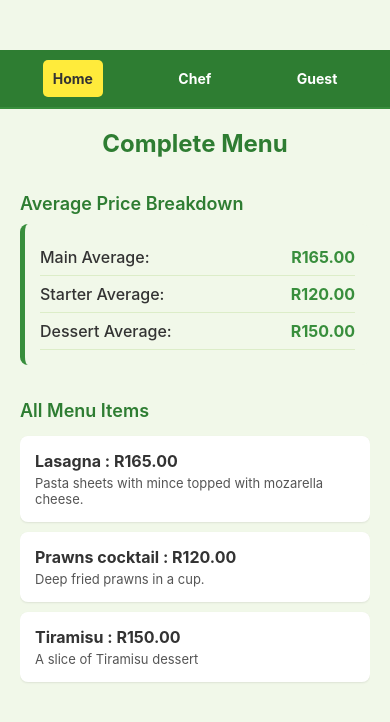
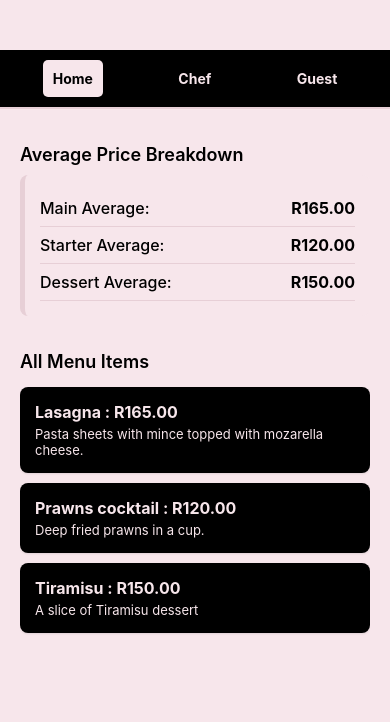
Before and after one commit to DeeNeoo/mobileMenu, a React Native app: screen / in a window 390 px wide. Shown: the top 722 px of the page. Built offline with nearby package versions, Linux system fonts and the light colour scheme.

Commit message:
changed the color of the app from shades of green to pink and black

```diff
--- a/App.tsx
+++ b/App.tsx
@@ -86,8 +86,6 @@ const HomeScreen: React.FC<HomeScreenProps> = ({ menuItems }) => {
 
     return (
         <View style={styles.container}>
-            <Text style={styles.header}>Complete Menu</Text>
-
             <Text style={styles.subHeader}>Average Price Breakdown</Text>
             <View style={styles.averageContainer}>
                 {Object.entries(averagePrices).map(([course, avgPrice]) => (
--- a/styles.ts
+++ b/styles.ts
@@ -1,20 +1,19 @@
 import { StyleSheet } from 'react-native';
 
 export const COLORS = {
-  PRIMARY_GREEN: '#2E7D32',       // Dark Green (Headers, Main Buttons)
-  ACCENT_GREEN: '#4CAF50',        // Medium Green (Highlight, Active States)
-  BACKGROUND_LIGHT: '#F1F8E9',    // Pale Beige-Green (Main Background)
-  SUCCESS_GREEN: '#388E3C',       // Success/Positive Action
-  ERROR_RED: '#D32F2F',           // Red (Errors, removal)
-  TEXT_DARK: '#333333',           // Dark Text
-  BORDER_LIGHT: '#BDBDBD',        // Light Gray Border
-  OVERLAY: 'rgba(255, 255, 255, 0.8)', // White Overlay
+  PRIMARY_BLACK: '#000000',
+  LIGHT_PINK: '#f7e6eb',
+  PASTEL_PINK: '#e7cfd6',
+  TEXT_PINK: '#f7e6eb',
+  TEXT_DARK: '#1a1a1a',
+  BORDER_LIGHT: '#d8c5cc',
+  OVERLAY: 'rgba(0, 0, 0, 0.1)',
 };
 
 export const styles = StyleSheet.create({
   safeArea: {
     flex: 1,
-        backgroundColor: COLORS.BACKGROUND_LIGHT,
+    backgroundColor: COLORS.LIGHT_PINK,
     paddingTop: 50,
   },
   container: {
@@ -25,7 +24,7 @@ export const styles = StyleSheet.create({
     fontSize: 24,
     fontWeight: 'bold',
     marginBottom: 20,
-        color: COLORS.PRIMARY_GREEN,
+    color: COLORS.PRIMARY_BLACK,
     textAlign: 'center',
   },
   subHeader: {
@@ -33,18 +32,18 @@ export const styles = StyleSheet.create({
     fontWeight: '600',
     marginTop: 15,
     marginBottom: 10,
-        color: COLORS.PRIMARY_GREEN,
+    color: COLORS.PRIMARY_BLACK,
   },
   cardContainer: {
     marginBottom: 20,
     padding: 15,
-        backgroundColor: '#fff',
+    backgroundColor: COLORS.PASTEL_PINK,
     borderRadius: 8,
     shadowColor: COLORS.TEXT_DARK,
     shadowOffset: { width: 0, height: 2 },
     shadowOpacity: 0.1,
     shadowRadius: 4,
-        elevation: 3
+    elevation: 3,
   },
   input: {
     borderWidth: 1,
@@ -54,35 +53,32 @@ export const styles = StyleSheet.create({
     marginBottom: 10,
     width: '100%',
     color: COLORS.TEXT_DARK,
-        backgroundColor: '#fff',
+    backgroundColor: COLORS.LIGHT_PINK,
   },
-    // NEW: Style for multiline description input
   descriptionInput: {
     height: 80,
     textAlignVertical: 'top',
     paddingTop: 10,
   },
   buttonContainer: {
-        backgroundColor: COLORS.ACCENT_GREEN,
+    backgroundColor: COLORS.PRIMARY_BLACK,
     padding: 12,
     borderRadius: 8,
     alignItems: 'center',
     marginBottom: 10,
   },
   buttonText: {
-        color: '#fff',
+    color: COLORS.LIGHT_PINK,
     fontWeight: 'bold',
     fontSize: 16,
   },
-
-    // --- ITEM LIST STYLES (UPDATED) ---
   itemContainer: {
     flexDirection: 'row',
     justifyContent: 'space-between',
     alignItems: 'center',
     padding: 15,
     marginVertical: 5,
-        backgroundColor: '#fff',
+    backgroundColor: COLORS.PRIMARY_BLACK,
     borderRadius: 8,
     shadowColor: COLORS.TEXT_DARK,
     shadowOffset: { width: 0, height: 1 },
@@ -96,66 +92,62 @@ export const styles = StyleSheet.create({
   },
   itemTitle: {
     fontSize: 16,
-        color: COLORS.TEXT_DARK,
+    color: COLORS.TEXT_PINK,
     fontWeight: 'bold',
   },
-    // NEW: Style for description text
   itemDescription: {
     fontSize: 13,
-        color: '#555',
+    color: COLORS.LIGHT_PINK,
     marginTop: 4,
   },
   removeButton: {
-        backgroundColor: COLORS.ERROR_RED,
+    backgroundColor: COLORS.PASTEL_PINK,
     paddingVertical: 6,
     paddingHorizontal: 10,
     borderRadius: 5,
     marginLeft: 10,
   },
   removeButtonText: {
-        color: '#fff',
+    color: COLORS.PRIMARY_BLACK,
     fontSize: 12,
     fontWeight: 'bold',
   },
   emptyListText: {
     textAlign: 'center',
     marginTop: 20,
-        color: COLORS.TEXT_DARK,
+    color: COLORS.PRIMARY_BLACK,
     fontSize: 16,
   },
 
-    // --- NEW STYLES FOR PICKER (Dropdown) ---
   pickerContainer: {
     borderWidth: 1,
     borderColor: COLORS.BORDER_LIGHT,
     borderRadius: 8,
     marginBottom: 10,
-        backgroundColor: '#fff',
-        overflow: 'hidden', // Ensures the picker respects the border radius
+    backgroundColor: COLORS.LIGHT_PINK,
   },
   pickerLabel: {
     fontSize: 14,
-        color: COLORS.TEXT_DARK,
+    color: COLORS.PRIMARY_BLACK,
     paddingHorizontal: 10,
     paddingTop: 5,
-        backgroundColor: '#f9f9f9',
+    backgroundColor: COLORS.PASTEL_PINK,
     fontWeight: '500',
   },
   picker: {
-        height: 40,
+    height: 50,
     width: '100%',
-        color: COLORS.TEXT_DARK,
-        backgroundColor: '#fff',
+    color: COLORS.PRIMARY_BLACK,
+    backgroundColor: COLORS.LIGHT_PINK,
   },
 
-    // --- NAVIGATION STYLES ---
   navContainer: {
     flexDirection: 'row',
     justifyContent: 'space-around',
     padding: 10,
-        backgroundColor: COLORS.PRIMARY_GREEN,
+    backgroundColor: COLORS.PRIMARY_BLACK,
     borderBottomWidth: 2,
-        borderBottomColor: COLORS.SUCCESS_GREEN,
+    borderBottomColor: COLORS.PASTEL_PINK,
   },
   navButton: {
     paddingVertical: 10,
@@ -163,50 +155,48 @@ export const styles = StyleSheet.create({
     borderRadius: 5,
   },
   activeNavButton: {
-        backgroundColor: '#FFEB3B',
+    backgroundColor: COLORS.LIGHT_PINK,
   },
   navText: {
-        color: '#fff',
+    color: COLORS.LIGHT_PINK,
     fontWeight: 'bold',
   },
   activeNavText: {
-        color: COLORS.TEXT_DARK,
+    color: COLORS.PRIMARY_BLACK,
     fontWeight: 'bold',
   },
 
-    // --- AVERAGE PRICE STYLES ---
   averageContainer: {
     marginBottom: 20,
     padding: 15,
-        backgroundColor: COLORS.BACKGROUND_LIGHT,
+    backgroundColor: COLORS.LIGHT_PINK,
     borderRadius: 8,
     borderLeftWidth: 5,
-        borderLeftColor: COLORS.SUCCESS_GREEN,
+    borderLeftColor: COLORS.PASTEL_PINK,
   },
   priceItem: {
     flexDirection: 'row',
     justifyContent: 'space-between',
     paddingVertical: 8,
     borderBottomWidth: 1,
-        borderBottomColor: '#dcedc8',
+    borderBottomColor: COLORS.PASTEL_PINK,
   },
   priceLabel: {
     fontSize: 16,
     fontWeight: '500',
-        color: COLORS.TEXT_DARK,
+    color: COLORS.PRIMARY_BLACK,
   },
   priceValue: {
     fontSize: 16,
     fontWeight: 'bold',
-        color: COLORS.SUCCESS_GREEN,
+    color: COLORS.PRIMARY_BLACK,
   },
   averageText: {
     fontSize: 14,
-        color: COLORS.TEXT_DARK,
+    color: COLORS.PRIMARY_BLACK,
     textAlign: 'center',
   },
 
-    // --- FILTERING UI STYLES ---
   filterContainer: {
     flexDirection: 'row',
     flexWrap: 'wrap',
@@ -220,19 +210,19 @@ export const styles = StyleSheet.create({
     paddingVertical: 8,
     paddingHorizontal: 15,
     borderRadius: 20,
-        backgroundColor: COLORS.BORDER_LIGHT,
+    backgroundColor: COLORS.PASTEL_PINK,
     marginRight: 8,
     marginBottom: 8,
   },
   filterText: {
-        color: COLORS.TEXT_DARK,
+    color: COLORS.PRIMARY_BLACK,
     fontSize: 14,
   },
   activeFilterButton: {
-        backgroundColor: COLORS.PRIMARY_GREEN,
+    backgroundColor: COLORS.PRIMARY_BLACK,
   },
   activeFilterText: {
-        color: '#ffffff',
+    color: COLORS.LIGHT_PINK,
     fontWeight: 'bold',
   },
 });
```
Lines whose indentation alone changed are shown as unchanged.
